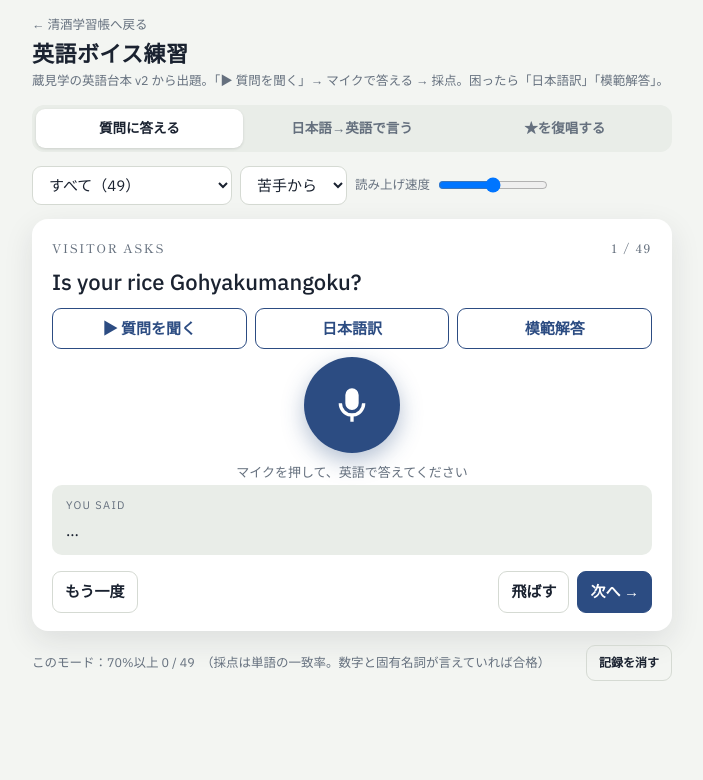
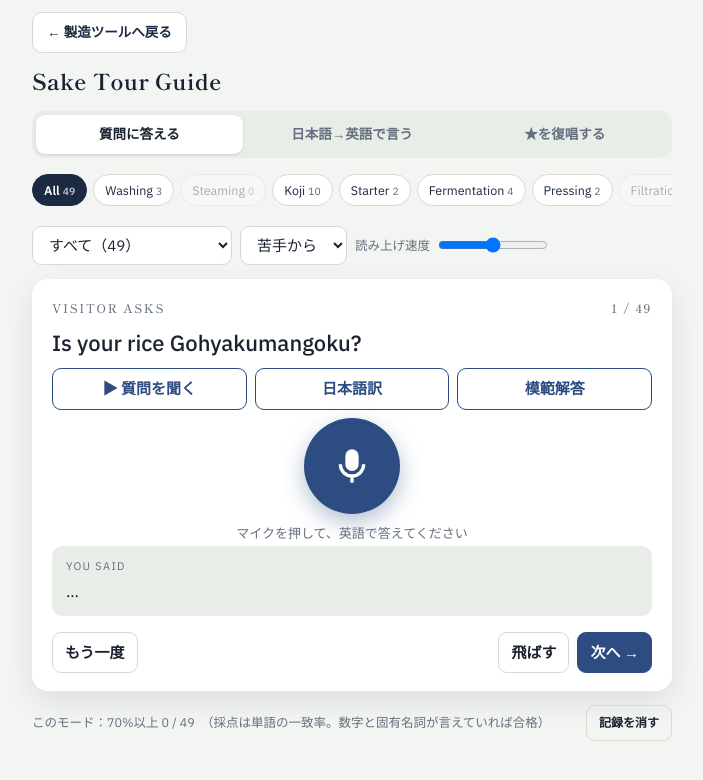
Before and after one commit to kirinzanbrew-sys/seishu-workbook, a plain HTML site: page voice.html in a window 1280 px wide. Shown: the whole page, without its empty margins (288-991 px from the left). Drawn offline with Linux system fonts and the light colour scheme.

Commit message:
Add files via upload

```diff
--- a/voice.html
+++ b/voice.html
@@ -4,9 +4,9 @@
 <meta charset="utf-8">
 <meta name="viewport" content="width=device-width, initial-scale=1, viewport-fit=cover">
 <meta name="apple-mobile-web-app-capable" content="yes">
-<meta name="apple-mobile-web-app-title" content="英語ボイス練習">
+<meta name="apple-mobile-web-app-title" content="Sake Tour Guide">
 <link rel="icon" href="data:,">
-<title>英語ボイス練習</title>
+<title>Sake Tour Guide</title>
 <link rel="stylesheet" href="https://fonts.googleapis.com/css2?family=Shippori+Mincho:wght@500;700&family=IBM+Plex+Sans:wght@400;500;600&display=swap">
 <style>
 :root{
@@ -74,6 +74,16 @@
 label.small{font-size:12.5px;color:var(--muted);display:flex;align-items:center;gap:6px}
 input[type=range]{width:110px}
 .sr{position:absolute;left:-9999px}
+
+.backbtn{display:inline-block;padding:9px 14px;border:1px solid var(--line,#ddd);border-radius:10px;background:#fff;color:#1b2a41;
+  font-size:13.5px;text-decoration:none;font-weight:600;margin-bottom:10px}
+.backbtn:active{background:#1b2a41;color:#fff}
+.procs{display:flex;gap:6px;overflow-x:auto;padding:2px 0 6px;-webkit-overflow-scrolling:touch}
+.proc{flex:0 0 auto;padding:7px 11px;border:1px solid var(--line,#ddd);background:#fff;border-radius:999px;font-size:12.5px;
+  font-family:inherit;color:#1b2a41;cursor:pointer;white-space:nowrap}
+.proc.on{background:#1b2a41;color:#fff;border-color:#1b2a41;font-weight:700}
+.proc:disabled{opacity:.35}
+.proc small{opacity:.7;margin-left:3px}
 </style>
 </head>
 <body>
@@ -81,9 +91,8 @@
 
 <div class="wrap">
   <div>
-    <a href="./" style="font-size:12.5px;color:var(--muted);text-decoration:none">← 清酒学習帳へ戻る</a>
-    <h1>英語ボイス練習</h1>
-    <p class="sub">蔵見学の英語台本 v2 から出題。「▶ 質問を聞く」→ マイクで答える → 採点。困ったら「日本語訳」「模範解答」。</p>
+    <a href="./" class="backbtn">← 製造ツールへ戻る</a>
+    <h1>Sake Tour Guide</h1>
   </div>
 
   <div class="tabs" role="tablist">
@@ -91,6 +100,8 @@
     <button class="tab" data-m="say" role="tab">日本語→英語で言う</button>
     <button class="tab" data-m="shadow" role="tab">★を復唱する</button>
   </div>
+
+  <div class="procs" id="procs" role="tablist" aria-label="Process"></div>
 
   <div class="row">
     <select id="sec" aria-label="範囲"></select>
@@ -154,9 +165,58 @@
 }
 let mode="qa", list=[], idx=0, cur=null, recognizing=false, finalTxt="";
 
+// ---- 工程でしぼる（Process）----
+const PROCS=[
+  {id:"", en:"All"},
+  {id:"wash",   en:"Washing"},
+  {id:"steam",  en:"Steaming"},
+  {id:"koji",   en:"Koji"},
+  {id:"shubo",  en:"Starter"},
+  {id:"moromi", en:"Fermentation"},
+  {id:"press",  en:"Pressing"},
+  {id:"filter", en:"Filtration"},
+  {id:"past",   en:"Pasteurization"},
+  {id:"store",  en:"Storage"}
+];
+let proc="";
+// 各問題がどの工程か（人の手で割り当て。qa=質問, say=言ってみる, st=聞いて繰り返す）
+const PROCMAP={
+  qa3:["wash"], qa4:["wash"], qa40:["wash","koji","press"],
+  qa6:["koji"], qa7:["koji"], qa8:["koji"], qa19:["koji"], qa20:["koji"], qa21:["koji"], qa22:["koji"], qa23:["koji"], qa46:["koji"],
+  qa9:["shubo"], qa10:["shubo"],
+  qa5:["moromi"], qa12:["moromi"], qa13:["moromi"], qa48:["moromi"],
+  qa14:["press"],
+  qa31:["store"], qa35:["store"],
+  say12:["wash"], say13:["wash"], say14:["steam"],
+  say15:["koji"], say16:["koji"],
+  say17:["shubo"], say18:["shubo"], say19:["shubo"],
+  say20:["moromi"], say21:["moromi","press"], say41:["moromi"],
+  say22:["filter"], say23:["store"], say24:["store"]
+};
+// 「聞いて繰り返す」は見出し（sec）でそのまま判定できる
+const SEC2PROC=[
+  [/洗米/, ["wash"]], [/浸漬と蒸し/, ["wash","steam"]], [/蒸し|蒸米/, ["steam"]],
+  [/麹室|麹/, ["koji"]], [/酒母|酛/, ["shubo"]], [/仕込み|醪/, ["moromi"]],
+  [/上槽|搾/, ["press"]], [/ろ過|濾過/, ["filter"]], [/火入/, ["past"]], [/貯蔵|熟成/, ["store"]]
+];
+function procsOf(d){
+  if(PROCMAP[d.id]) return PROCMAP[d.id];
+  const sec=d.sec||"";
+  for(const [re,v] of SEC2PROC) if(re.test(sec)) return v;
+  return [];
+}
+function inProc(d,p){ return !p || procsOf(d).indexOf(p)>=0; }
+
 const $=id=>document.getElementById(id);
 function build(){
-  const all=items(mode);
+  const all0=items(mode);
+  // 工程のボタン（件数つき。0件は押せない）
+  $("procs").innerHTML=PROCS.map(p=>{
+    const n=p.id?all0.filter(d=>inProc(d,p.id)).length:all0.length;
+    return `<button class="proc ${proc===p.id?"on":""}" data-p="${p.id}" ${(p.id&&!n)?"disabled":""}>${p.en}<small>${n}</small></button>`;
+  }).join("");
+  $("procs").querySelectorAll("[data-p]").forEach(b=>b.onclick=()=>{ proc=b.dataset.p; $("sec").value=""; build(); });
+  const all=all0.filter(d=>inProc(d,proc));
   const secs=[...new Set(all.map(d=>d.sec))];
   const sel=$("sec"); const keep=sel.value;
   sel.innerHTML='<option value="">すべて（'+all.length+'）</option>'+secs.map(s=>`<option value="${s}">${s}（${all.filter(d=>d.sec===s).length}）</option>`).join("");
@@ -165,7 +225,14 @@
   const ord=$("order").value;
   if(ord==="rand") list.sort(()=>Math.random()-.5);
   if(ord==="weak") list.sort((a,b)=>(best(a)-best(b))||(a.id<b.id?-1:1));
-  idx=0; show();
+  idx=0;
+  if(!list.length){
+    $("eyeL").textContent=""; $("eyeR").textContent="0 / 0";
+    $("prompt").textContent="この工程の問題はまだありません。ほかの工程を選んでください。"; $("prompt").classList.remove("jp");
+    $("hint").hidden=true; $("result").hidden=true; $("status").textContent="";
+    stat(); return;
+  }
+  show();
 }
 function best(d){ return (store[d.id]&&store[d.id].best)||0; }
 function show(){
@@ -179,7 +246,7 @@
   stat();
 }
 function stat(){
-  const all=items(mode); const done=all.filter(d=>best(d)>=70).length;
+  const all=items(mode).filter(d=>inProc(d,proc)); const done=all.filter(d=>best(d)>=70).length;
   $("stat").textContent=`このモード：70%以上 ${done} / ${all.length}　（採点は単語の一致率。数字と固有名詞が言えていれば合格）`;
 }
 
```
Also changed, not shown: index.html (+1 -1 lines).
